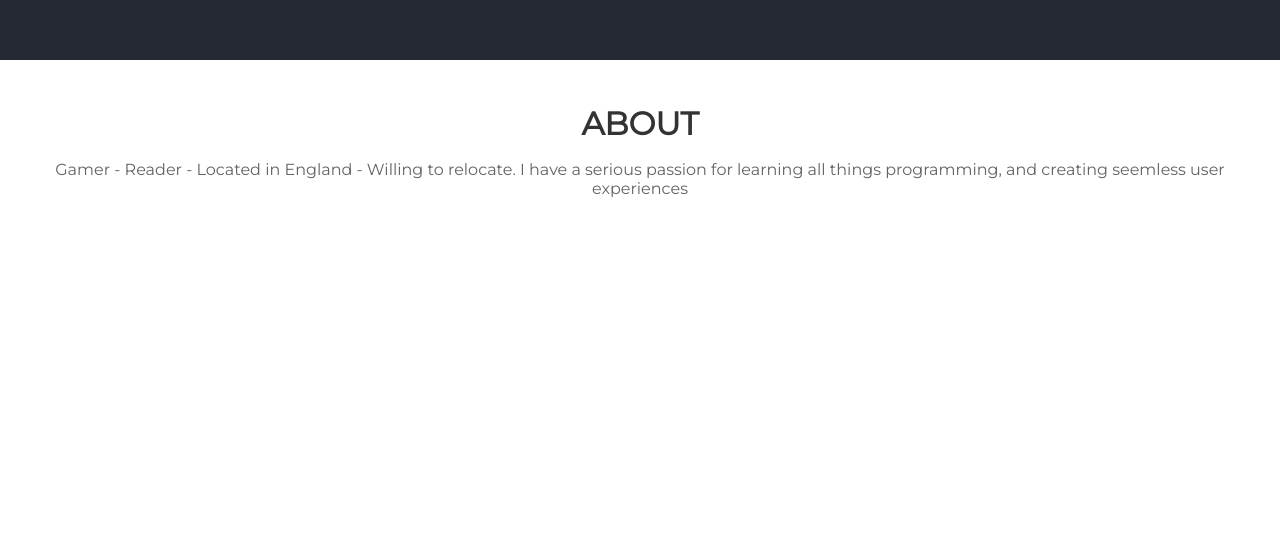
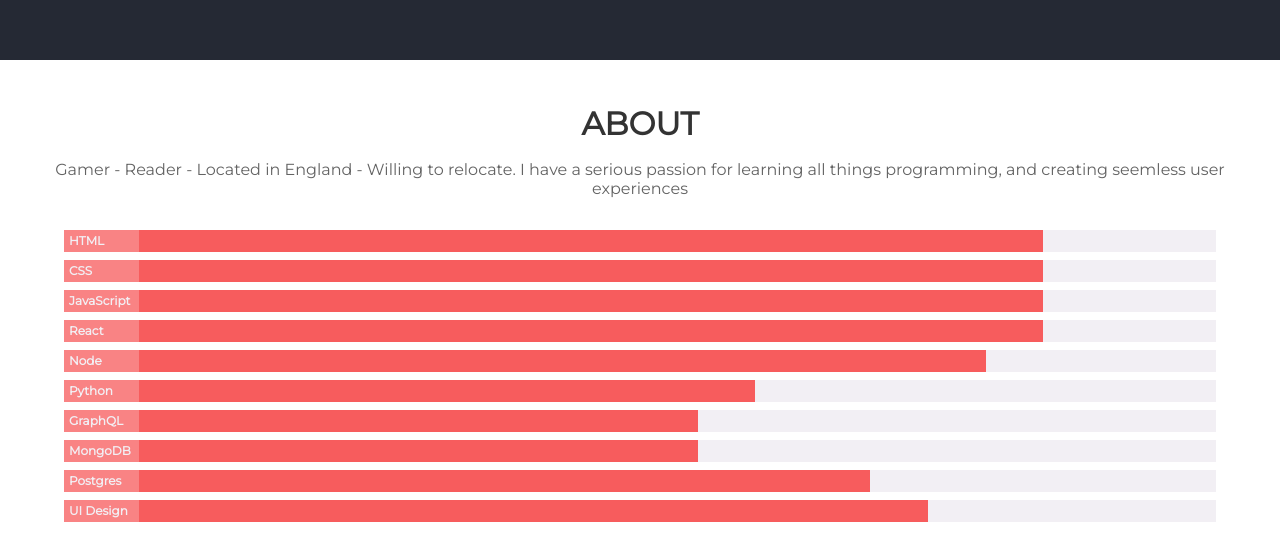
Before and after one commit to curm90/portfolio, a React (Create React App) app: page / in a window 1280 px wide. Shown: the part 740-1300 px from the top of the page. Before the commit the page ends 938 px from the top, so only its background shows below. Built offline with nearby package versions, Linux system fonts and the light colour scheme; a web font is replaced by a local one.

Commit message:
skills styles

```diff
--- a/src/components/About.js
+++ b/src/components/About.js
@@ -1,4 +1,5 @@
 import React from 'react';
+import Skills from './Skills';
 
 const About = () => (
   <div id='about' className='about__container'>
@@ -12,6 +13,7 @@
         </p>
       </div>
     </div>
+    <Skills />
   </div>
 );
 
--- a/src/components/Skills.js
+++ b/src/components/Skills.js
@@ -2,44 +2,57 @@
 
 const Skills = () => (
   <div className='skills__container'>
-    <div className='skill-list__container'>
-      <ul className='skill-list'>
-        <li>
-          <i className='fab fa-html5'></i>
-          HTML
-        </li>
-        <li>
-          <i className='fab fa-css3-alt'></i>CSS/SCSS
-        </li>
-        <li>
-          <i className='fab fa-js'></i>JavaScript
-        </li>
-        <li>
-          <i className='fab fa-react'></i>React/Redux
-        </li>
-        <li>
-          <i className='fab fa-node'></i>NodeJS/Express
-        </li>
-      </ul>
-    </div>
-    <div className='skill-list__container'>
-      <ul className='skill-list'>
-        <li>
-          <i className='fab fa-python'></i>Python
-        </li>
-        <li>
-          <i className='fab fa-sketch'></i>GraphQL/Prisma
-        </li>
-        <li>
-          <i className='fas fa-server'></i>MongoDB/Mongoose
-        </li>
-        <li>
-          <i className='fas fa-database'></i>Postgres
-        </li>
-        <li>
-          <i className='fas fa-pencil-ruler'></i>UI Design
-        </li>
-      </ul>
+    <div className='skills__list'>
+      <div className='skill-bar'>
+        <div className='skill-level' style={{ width: '85%' }}>
+          <div className='skill'>HTML</div>
+        </div>
+      </div>
+      <div className='skill-bar'>
+        <div className='skill-level' style={{ width: '85%' }}>
+          <div className='skill'>CSS</div>
+        </div>
+      </div>
+      <div className='skill-bar'>
+        <div className='skill-level' style={{ width: '85%' }}>
+          <div className='skill'>JavaScript</div>
+        </div>
+      </div>
+      <div className='skill-bar'>
+        <div className='skill-level' style={{ width: '85%' }}>
+          <div className='skill'>React</div>
+        </div>
+      </div>
+      <div className='skill-bar'>
+        <div className='skill-level' style={{ width: '80%' }}>
+          <div className='skill'>Node</div>
+        </div>
+      </div>
+      <div className='skill-bar'>
+        <div className='skill-level' style={{ width: '60%' }}>
+          <div className='skill'>Python</div>
+        </div>
+      </div>
+      <div className='skill-bar'>
+        <div className='skill-level' style={{ width: '55%' }}>
+          <div className='skill'>GraphQL</div>
+        </div>
+      </div>
+      <div className='skill-bar'>
+        <div className='skill-level' style={{ width: '55%' }}>
+          <div className='skill'>MongoDB</div>
+        </div>
+      </div>
+      <div className='skill-bar'>
+        <div className='skill-level' style={{ width: '70%' }}>
+          <div className='skill'>Postgres</div>
+        </div>
+      </div>
+      <div className='skill-bar'>
+        <div className='skill-level' style={{ width: '75%' }}>
+          <div className='skill'>UI Design</div>
+        </div>
+      </div>
     </div>
   </div>
 );
--- /dev/null
+++ b/src/styles/components/_skills.scss
@@ -0,0 +1,30 @@
+.skills__container {
+  @include flex(column, flex-start, center);
+  margin: $l-size 0;
+  padding: 0 1rem;
+  width: 100%;
+
+  .skills__list {
+    width: 90%;
+  }
+
+  .skill-bar {
+    background: $light-text;
+    margin-bottom: 0.8rem;
+  }
+
+  .skill-level {
+    background: $primary;
+    height: 100%;
+  }
+
+  .skill {
+    font-size: $xs-size;
+    color: $light-text;
+    font-weight: bold;
+    width: 6.5rem;
+    height: 100%;
+    background: lighten($primary, 8%);
+    padding: 0.5rem;
+  }
+}
--- a/src/styles/styles.scss
+++ b/src/styles/styles.scss
@@ -11,3 +11,4 @@
 @import './components/backdrop';
 @import './components/header';
 @import './components/about';
+@import './components/skills';
```
